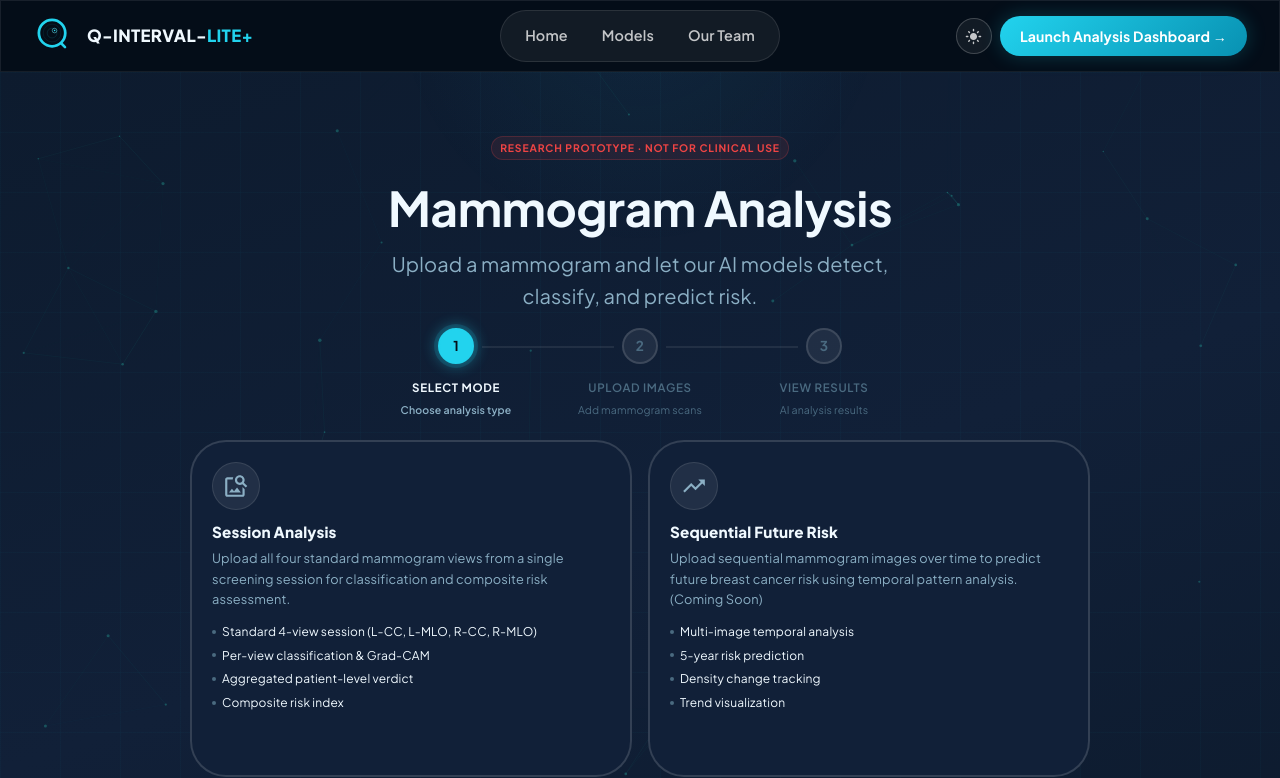
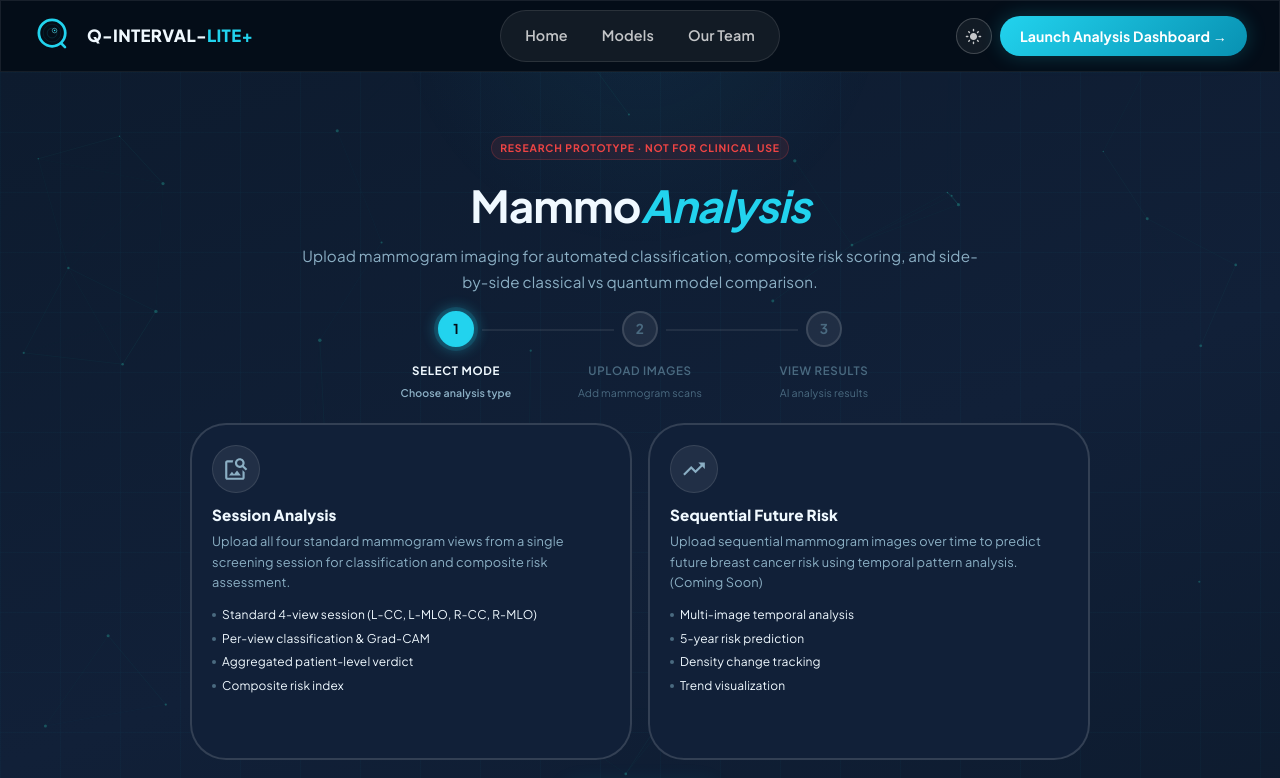
Before and after one commit to Nico-Gerber/Q-INTERVAL-Lite, a React (Create React App) app: page /Analysis in a window 1280 px wide. Shown: the top 778 px of the page. Built offline with nearby package versions, Linux system fonts and the light colour scheme.

Commit message:
Update analysis.jsx
Adjusted heading to suit tool functionality of the app, adjusted subheading to be more specific.

```diff
--- a/src/pages/analysis.jsx
+++ b/src/pages/analysis.jsx
@@ -423,11 +423,21 @@ export default function Analysis() {
                 borderRadius: '999px',
               }}
             />
-            <Typography variant="h3" sx={{ fontWeight: 700, mb: 1.5, letterSpacing: '-0.01em', color: 'text.primary' }}>
-              Mammogram Analysis
+            <Typography variant="h3" sx={{ fontWeight: 700, mb: 1.5, letterSpacing: '-0.02em', color: 'text.primary', fontSize: { xs: '2rem', md: '2.75rem' } }}>
+              Mammo
+              <Box component="span" sx={{
+                color: 'primary.main',
+                fontStyle: 'italic',
+              }}>
+                Analysis
+              </Box>
             </Typography>
-            <Typography variant="h6" sx={{ color: 'text.secondary', fontWeight: 400, maxWidth: 520, mx: 'auto', lineHeight: 1.6 }}>
-              Upload a mammogram and let our AI models detect, classify, and predict risk.
+            <Typography variant="body1" sx={{
+              color: 'text.secondary', fontWeight: 400,
+              maxWidth: 680, mx: 'auto', lineHeight: 1.7,
+              fontSize: '0.95rem',
+            }}>
+              Upload mammogram imaging for automated classification, composite risk scoring, and side-by-side classical vs quantum model comparison.
             </Typography>
             {status && !status.ok && (
               <Container maxWidth="sm" sx={{ mt: 2 }}>
```
